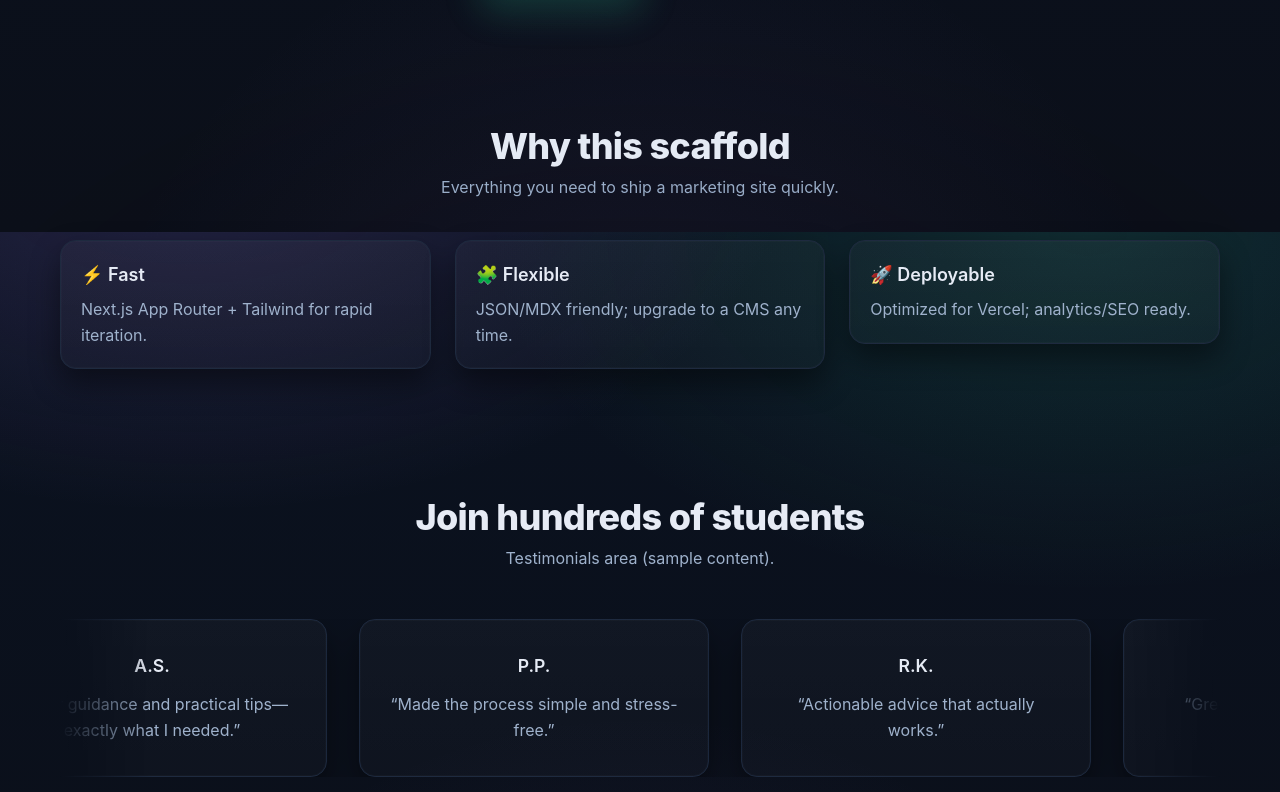
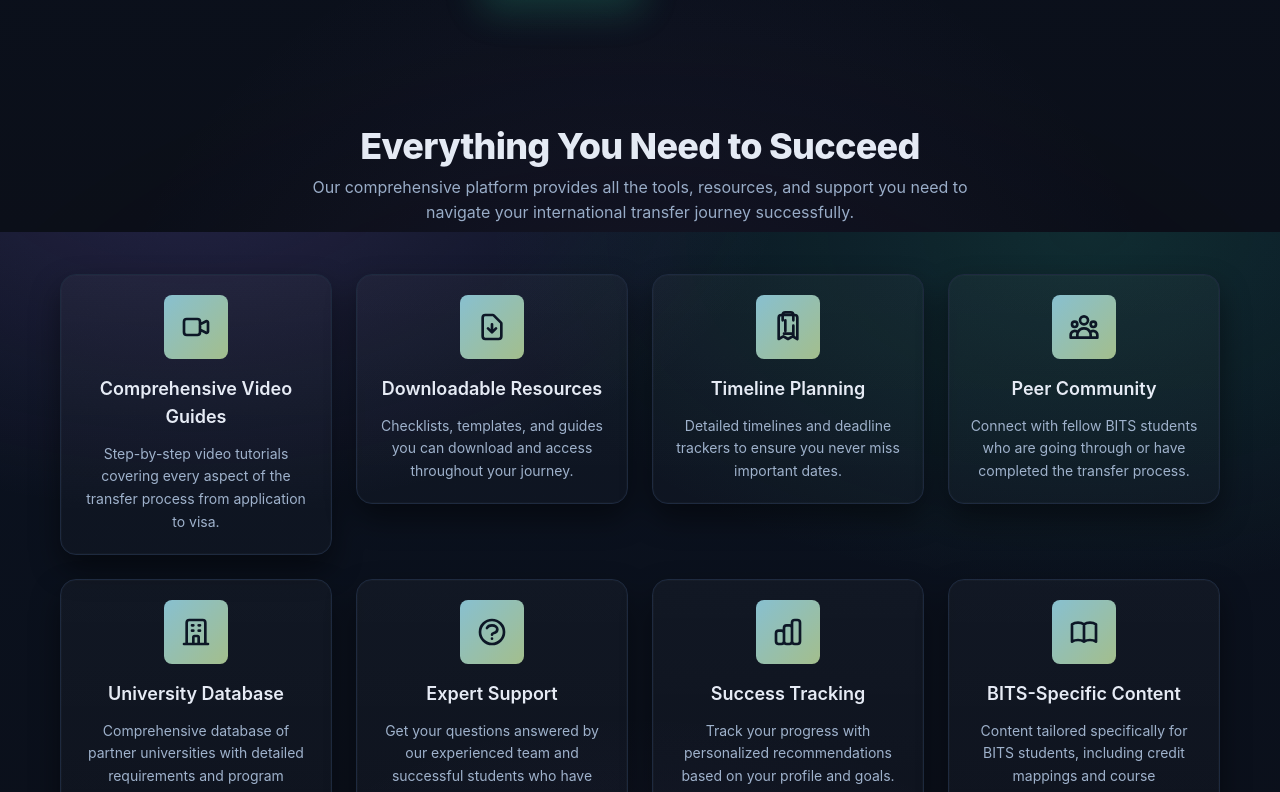
Before and after one commit to AnirudhSKrishnan/bridgetobits, a Next.js app: page / in a window 1280 px wide. Shown: the part 568-1360 px from the top of the page. Built offline with nearby package versions, Linux system fonts and the light colour scheme.

Commit message:
fix: make deadlines type-safe and normalize data

```diff
--- a/app/page.tsx
+++ b/app/page.tsx
@@ -48,23 +48,111 @@ export default function HomePage() {
 
       {/* FEATURES */}
       <Section>
-        <div className="text-center mb-10">
+        <div className="text-center mb-12">
           <Reveal>
-            <h2 className="h2" style={{ color: "var(--tn-text)" }}>Why this scaffold</h2>
+            <h2 className="h2" style={{ color: "var(--tn-text)" }}>Everything You Need to Succeed</h2>
           </Reveal>
-        <Reveal delay={120} variant="fade">
-            <p className="muted mt-2">Everything you need to ship a marketing site quickly.</p>
+          <Reveal delay={120} variant="fade">
+            <p className="muted mt-2 max-w-2xl mx-auto">
+              Our comprehensive platform provides all the tools, resources, and support you
+              need to navigate your international transfer journey successfully.
+            </p>
           </Reveal>
         </div>
 
-        <div className="grid md:grid-cols-3 gap-6">
+        <div className="grid md:grid-cols-2 lg:grid-cols-4 gap-6">
           {[
-            { title: "⚡ Fast", desc: "Next.js App Router + Tailwind for rapid iteration." },
-            { title: "🧩 Flexible", desc: "JSON/MDX friendly; upgrade to a CMS any time." },
-            { title: "🚀 Deployable", desc: "Optimized for Vercel; analytics/SEO ready." },
-          ].map((f, i) => (
-            <Reveal key={f.title} delay={80 * i}>
-              <FeatureCard title={f.title} desc={f.desc} />
+            {
+              icon: (
+                <svg className="w-8 h-8" fill="none" stroke="currentColor" viewBox="0 0 24 24">
+                  <path strokeLinecap="round" strokeLinejoin="round" strokeWidth="2" d="M15 10l4.553-2.276A1 1 0 0121 8.618v6.764a1 1 0 01-1.447.894L15 14M5 18h8a2 2 0 002-2V8a2 2 0 00-2-2H5a2 2 0 00-2 2v8a2 2 0 002 2z" />
+                </svg>
+              ),
+              title: "Comprehensive Video Guides",
+              desc: "Step-by-step video tutorials covering every aspect of the transfer process from application to visa."
+            },
+            {
+              icon: (
+                <svg className="w-8 h-8" fill="none" stroke="currentColor" viewBox="0 0 24 24">
+                  <path strokeLinecap="round" strokeLinejoin="round" strokeWidth="2" d="M12 10v6m0 0l-3-3m3 3l3-3m2 8H7a2 2 0 01-2-2V5a2 2 0 012-2h5.586a1 1 0 01.707.293l5.414 5.414a1 1 0 01.293.707V19a2 2 0 01-2 2z" />
+                </svg>
+              ),
+              title: "Downloadable Resources",
+              desc: "Checklists, templates, and guides you can download and access throughout your journey."
+            },
+            {
+              icon: (
+                <svg className="w-8 h-8" fill="none" stroke="currentColor" viewBox="0 0 24 24">
+                  <path strokeLinecap="round" strokeLinejoin="round" strokeWidth="2" d="M8 7V3a2 2 0 012-2h4a2 2 0 012 2v4m-6 8V7m6 4v8M9 17h6" />
+                  <path strokeLinecap="round" strokeLinejoin="round" strokeWidth="2" d="M19 21V5a2 2 0 00-2-2H7a2 2 0 00-2 2v16l3.5-2 3.5 2 3.5-2 3.5 2z" />
+                </svg>
+              ),
+              title: "Timeline Planning",
+              desc: "Detailed timelines and deadline trackers to ensure you never miss important dates."
+            },
+            {
+              icon: (
+                <svg className="w-8 h-8" fill="none" stroke="currentColor" viewBox="0 0 24 24">
+                  <path strokeLinecap="round" strokeLinejoin="round" strokeWidth="2" d="M17 20h5v-2a3 3 0 00-5.356-1.857M17 20H7m10 0v-2c0-.656-.126-1.283-.356-1.857M7 20H2v-2a3 3 0 015.356-1.857M7 20v-2c0-.656.126-1.283.356-1.857m0 0a5.002 5.002 0 019.288 0M15 7a3 3 0 11-6 0 3 3 0 016 0zm6 3a2 2 0 11-4 0 2 2 0 014 0zM7 10a2 2 0 11-4 0 2 2 0 014 0z" />
+                </svg>
+              ),
+              title: "Peer Community",
+              desc: "Connect with fellow BITS students who are going through or have completed the transfer process."
+            },
+            {
+              icon: (
+                <svg className="w-8 h-8" fill="none" stroke="currentColor" viewBox="0 0 24 24">
+                  <path strokeLinecap="round" strokeLinejoin="round" strokeWidth="2" d="M19 21V5a2 2 0 00-2-2H7a2 2 0 00-2 2v16m14 0h2m-2 0h-5m-9 0H3m2 0h5M9 7h1m-1 4h1m4-4h1m-1 4h1m-5 10v-5a1 1 0 011-1h2a1 1 0 011 1v5m-4 0h4" />
+                </svg>
+              ),
+              title: "University Database",
+              desc: "Comprehensive database of partner universities with detailed requirements and program overviews across 15 countries."
+            },
+            {
+              icon: (
+                <svg className="w-8 h-8" fill="none" stroke="currentColor" viewBox="0 0 24 24">
+                  <path strokeLinecap="round" strokeLinejoin="round" strokeWidth="2" d="M8.228 9c.549-1.165 2.03-2 3.772-2 2.21 0 4 1.343 4 3 0 1.4-1.278 2.575-3.006 2.907-.542.104-.994.54-.994 1.093m0 3h.01M21 12a9 9 0 11-18 0 9 9 0 0118 0z" />
+                </svg>
+              ),
+              title: "Expert Support",
+              desc: "Get your questions answered by our experienced team and successful students who have successfully transferred before."
+            },
+            {
+              icon: (
+                <svg className="w-8 h-8" fill="none" stroke="currentColor" viewBox="0 0 24 24">
+                  <path strokeLinecap="round" strokeLinejoin="round" strokeWidth="2" d="M9 19v-6a2 2 0 00-2-2H5a2 2 0 00-2 2v6a2 2 0 002 2h2a2 2 0 002-2zm0 0V9a2 2 0 012-2h2a2 2 0 012 2v10m-6 0a2 2 0 002 2h2a2 2 0 002-2m0 0V5a2 2 0 012-2h2a2 2 0 012 2v14a2 2 0 01-2 2h-2a2 2 0 01-2-2z" />
+                </svg>
+              ),
+              title: "Success Tracking",
+              desc: "Track your progress with personalized recommendations based on your profile and goals."
+            },
+            {
+              icon: (
+                <svg className="w-8 h-8" fill="none" stroke="currentColor" viewBox="0 0 24 24">
+                  <path strokeLinecap="round" strokeLinejoin="round" strokeWidth="2" d="M12 6.253v13m0-13C10.832 5.477 9.246 5 7.5 5S4.168 5.477 3 6.253v13C4.168 18.477 5.754 18 7.5 18s3.332.477 4.5 1.253m0-13C13.168 5.477 14.754 5 16.5 5c1.747 0 3.332.477 4.5 1.253v13C19.832 18.477 18.246 18 16.5 18c-1.746 0-3.332.477-4.5 1.253" />
+                </svg>
+              ),
+              title: "BITS-Specific Content",
+              desc: "Content tailored specifically for BITS students, including credit mappings and course equivalencies."
+            }
+          ].map((feature, i) => (
+            <Reveal key={feature.title} delay={60 * i}>
+              <div className="card card-focusable text-center p-6">
+                <div
+                  className="w-16 h-16 mx-auto mb-4 rounded-lg flex items-center justify-center"
+                  style={{ background: "linear-gradient(135deg, var(--tn-accent), var(--tn-accent-2))" }}
+                >
+                  <div style={{ color: "#0d1726" }}>
+                    {feature.icon}
+                  </div>
+                </div>
+                <h3 className="font-semibold text-lg mb-3" style={{ color: "var(--tn-text)" }}>
+                  {feature.title}
+                </h3>
+                <p className="muted text-sm leading-relaxed">
+                  {feature.desc}
+                </p>
+              </div>
             </Reveal>
           ))}
         </div>
```
Also changed, not shown: public/B2B-Logo.svg (added).
